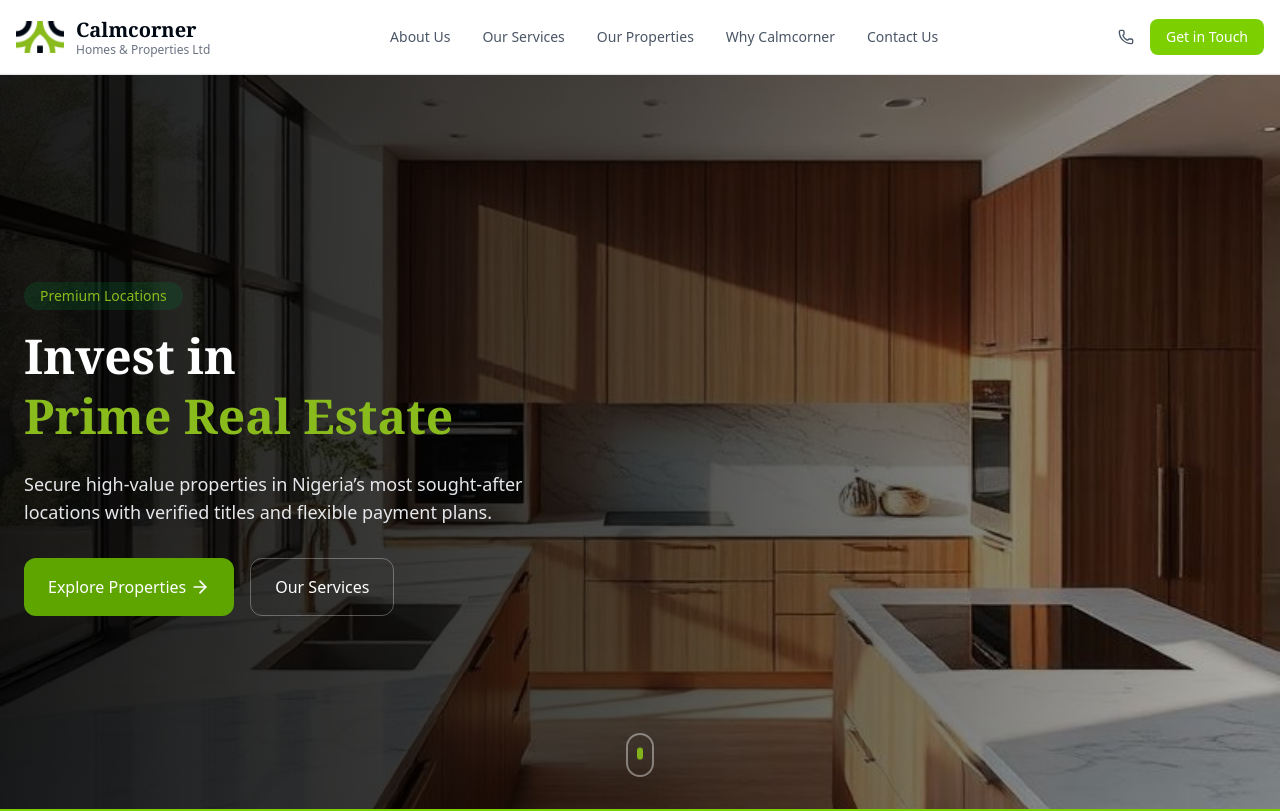
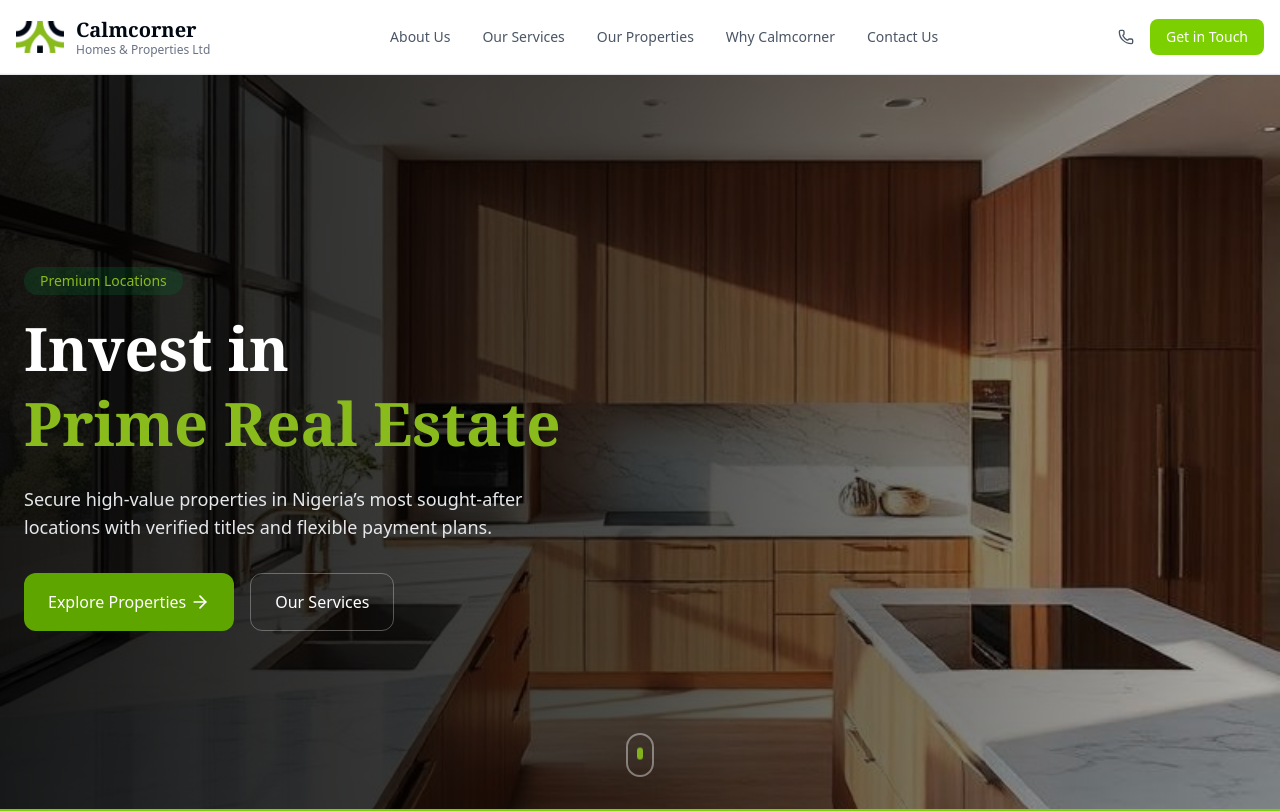
Before and after one commit to iamipheco/calmcorner-homes-project, a React (Vite) app: page / in a window 1280 px wide. Shown: the top 811 px of the page. Built offline with nearby package versions, Linux system fonts and the light colour scheme.

Commit message:
added animation to some pages

```diff
--- a/src/components/HeroSlider.jsx
+++ b/src/components/HeroSlider.jsx
@@ -70,7 +70,7 @@ export default function HeroSlider() {
                 {slide.tag}
               </span>
 
-              <h1 className="text-2xl md:text-4xl lg:text-5xl font-serif font-semibold text-white leading-snug md:leading-tight mb-4 md:mb-6 animate-fade-up delay-100">
+              <h1 className="text-4xl md:text-5xl lg:text-6xl font-serif font-semibold text-white leading-snug md:leading-tight mb-4 md:mb-6 animate-fade-up delay-100">
                 {slide.title} <br />
                 <span className="text-[#89BB1D]">{slide.highlight}</span>
               </h1>
```
